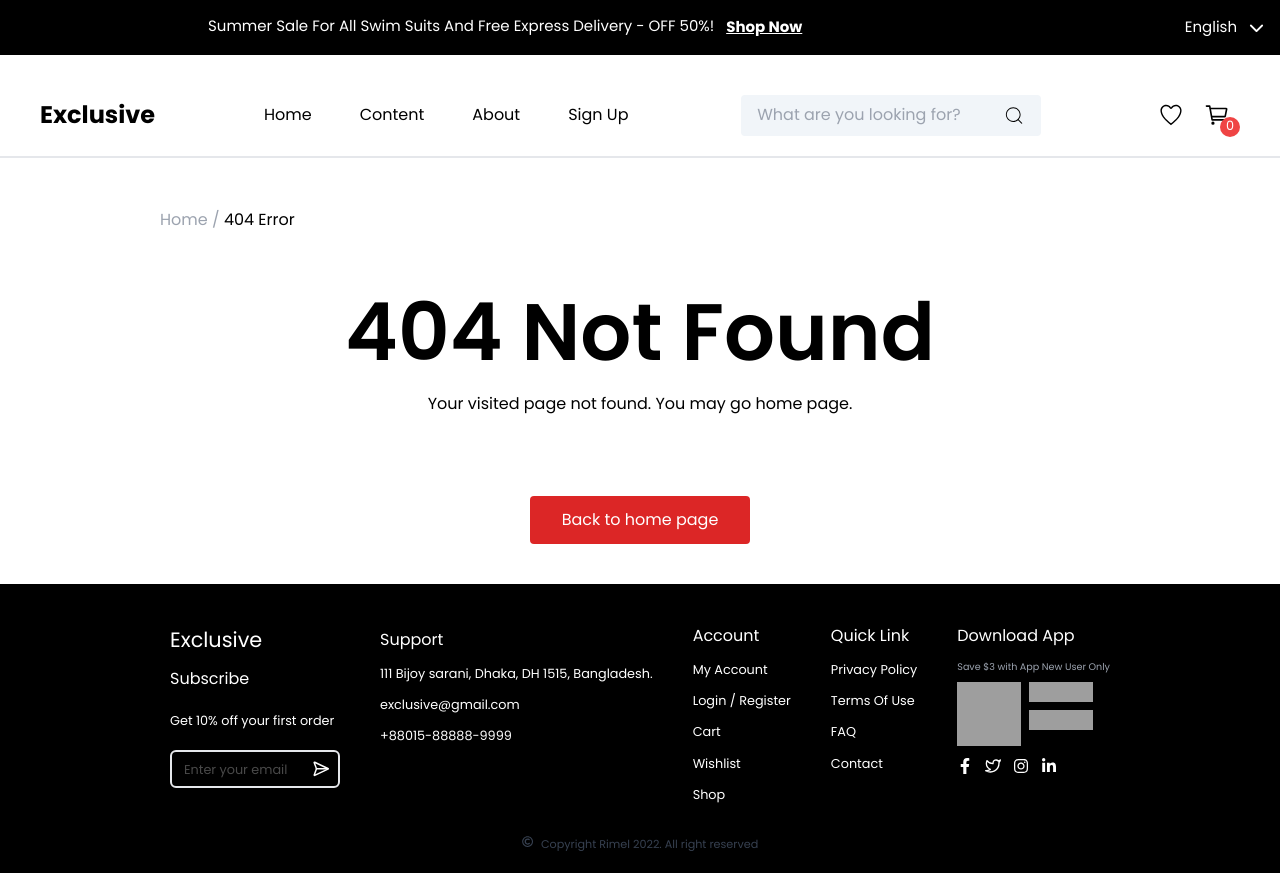
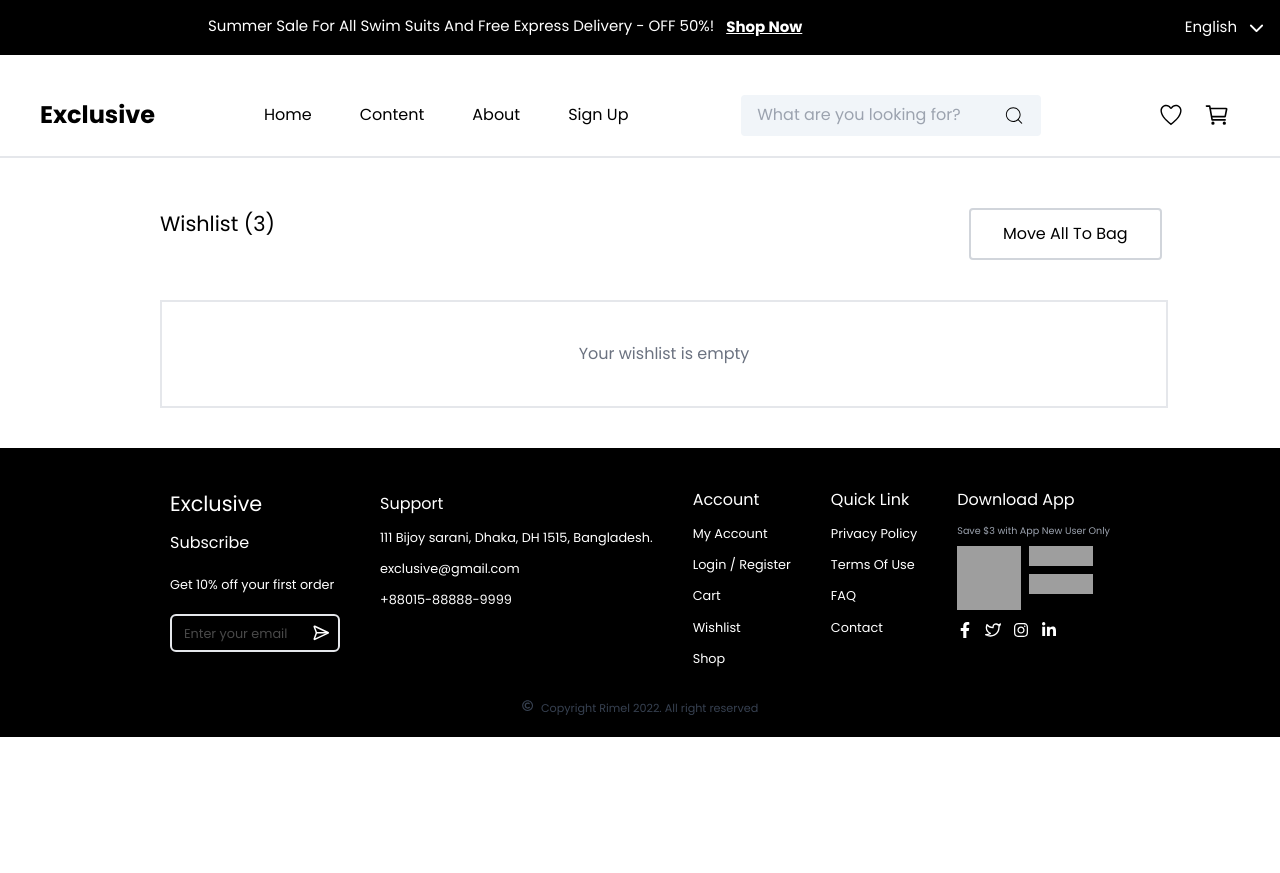
Before and after one commit to ayaosamaramadan/MERN-Ecommerce, a React (Vite) app: page /wishlist in a window 1280 px wide. After the commit the page ends 800 px from the top, so only its background shows below. Built offline with nearby package versions, Linux system fonts and the light colour scheme; grey boxes are pictures that could not be loaded; a web font is replaced by a local one.

Commit message:
add item to wishlist

```diff
--- a/src/App.tsx
+++ b/src/App.tsx
@@ -8,6 +8,7 @@ import About from "./components/About";
 import NotFound from "./components/NotFound";
 import Footer from "./components/Home/Footer";
 import Cart from "./components/Cart";
+import Wishlist from "./components/Wishlist";
 import { ToastContainer } from "react-toastify";
 
 const App = () => {
@@ -27,6 +28,7 @@ const App = () => {
         <Route path="/about" element={<About />} />
         <Route path="/cart" element={<Cart />} />
         <Route path="*" element={<NotFound />} />
+        <Route path="/wishlist" element={<Wishlist />} />
 
       </Routes>
       <Footer/>
--- a/src/components/Home/Sales.tsx
+++ b/src/components/Home/Sales.tsx
@@ -11,6 +11,7 @@ import {
 import { Productpro } from "../../types/product.";
 import { useDispatch } from "react-redux";
 import { addToCart } from "../../reducers/cart";
+import { addToWish } from "../../reducers/wishlistt";
 
 const Sales = () => {
 
@@ -18,6 +19,10 @@ const Sales = () => {
   const handleAddToCart = (product: Productpro) => {
     dispatch(addToCart(product));
   };
+
+  const addtowish = (product: Productpro) => {
+    dispatch(addToWish(product));
+  }
 
 
   return (
@@ -28,7 +33,7 @@ const Sales = () => {
           <div key={product.id}>
             <div className="flex flex-col rounded hover:opacity-100 relative group m-4 border border-gray-200 p-4 bg-slate-100">
               <div className="justify-items-end w-full">
-                <IoIosHeartEmpty className="bg-white mt-2 rounded-2xl mr-[14px] text-3xl p-1" />
+                <IoIosHeartEmpty className="bg-white mt-2 rounded-2xl mr-[14px] text-3xl p-1" onClick={() => addtowish(product)}/>
                 <IoEyeOutline className="bg-white mt-2 rounded-2xl text-3xl p-1 mr-[14px]" />
               </div>
               <img
--- a/src/components/Navi.tsx
+++ b/src/components/Navi.tsx
@@ -76,13 +76,24 @@ const Navi = () => {
           </div>
 
           <div className="text-black flex 2xl:text-[26px] xl:text-[26px] sm:text-[22px] 2sm:text-[22px]  mt-4 lg:mt-0 lg:mr-[50px] xl:pl-5">
-            <IoIosHeartEmpty className="mr-[10px]" />
+
+            <Link to="./wishlist">
+             <IoIosHeartEmpty className="mr-[10px]" />
+           {cartItemCount===0 ? null :  <span className="bg-red-500 text-white p-1 rounded-full w-5 h-5 flex items-center justify-center absolute top-[6rem] right-[5.5rem] text-[0.8rem] pb-[0.4rem]">
+              {cartItemCount}
+            </span>
+            }
+
+            </Link>
+
           <Link to="./cart">
           <IoCartOutline className="ml-[10px]" />
-          <span className="bg-red-500 text-white p-1 rounded-full w-5 h-5 flex items-center justify-center absolute top-[7.3rem] right-[2.5rem] text-[0.8rem] pb-[0.4rem]">
+
+          </Link>
+          {cartItemCount===0 ? null :   <span className="bg-red-500 text-white p-1 rounded-full w-5 h-5 flex items-center justify-center absolute top-[6rem] right-[2.5rem] text-[0.8rem] pb-[0.4rem]">
               {cartItemCount}
             </span>
-          </Link>
+            }
           </div>
         </div>
       </div>
--- /dev/null
+++ b/src/components/Wishlist.tsx
@@ -0,0 +1,58 @@
+import { useSelector } from 'react-redux';
+// import {salesProducts} from '../api/sales';
+// import { Productpro } from '../types/product.';
+import { RootState } from '../main';
+
+const Wishlist = () => {
+    const items = useSelector((state: RootState) => state.wish.items);
+
+    return ( <>
+<div className="mt-52 ml-40">
+
+      <div className="justify-between flex">
+        <span className="text-[1.3rem]">Wishlist ({3})</span>
+      <button
+          type="submit"
+          className="mr-[7.4rem] border-2 border-gray-300 hover:bg-red-500 px-8 rounded text-black hover:text-white py-3 text-center"
+        >
+          Move All To Bag
+        </button>
+</div>
+
+
+
+           {items.length === 0 ? (
+                <div className="justify-center flex w-[90%] mt-10 py-10 border-2">
+                  <p className="text-center text-gray-500">Your wishlist is empty</p>
+                </div>
+              ) : (
+                <>
+            <div className='flex'>
+                    {items.map((item) => (
+                      <ul
+                          key={item.id}
+                      >
+                        <li>
+                          <img
+                            src={item.image}
+                            alt="product img"
+
+                          />
+                          <p>
+                            {item.name.split(" ").slice(0, 2).join(" ")}
+                          </p>
+                        </li>
+                        <li>${item.afterdiscount}</li>
+
+                      </ul>
+                    ))}
+                 </div>
+                </>
+              )}
+
+
+    </div>
+    </> );
+}
+
+export default Wishlist;
--- a/src/main.tsx
+++ b/src/main.tsx
@@ -6,10 +6,12 @@ import { configureStore } from "@reduxjs/toolkit";
 import { Provider } from "react-redux";
 
 import cartReducer from "./reducers/cart";
+import wishReducer from "./reducers/wishlistt";
 
 const store = configureStore({
   reducer: {
     cartt: cartReducer,
+    wish: wishReducer,
   },
 });
 
--- /dev/null
+++ b/src/reducers/wishlistt.ts
@@ -0,0 +1,49 @@
+import { createSlice } from "@reduxjs/toolkit";
+import { toast } from "react-toastify";
+
+
+export interface WishItem {
+   id: number;
+   image: string;
+    name: string;
+    price: number;
+    afterdiscount: number;
+  }
+
+interface WishState {
+  items: WishItem[];
+}
+const initialState: WishState = {
+    items: localStorage.getItem("favs")
+    ? JSON.parse(localStorage.getItem("favs")!)
+    : [],
+
+};
+
+
+const wishSlice = createSlice({
+     name: "favorite",
+      initialState,
+      reducers: {
+        addToWish: (state, action) => {
+             const index = state.items.findIndex(
+                    (item) => item.id === action.payload.id
+                  );
+                  if (index >= 0) {
+                    return;
+                  } else {
+                    const newItem = { ...action.payload, quantity: 1 };
+
+                    state.items.push(newItem);
+                  }
+                  toast.success("Item added to your wishlist");
+                  localStorage.setItem("favs", JSON.stringify(state.items));
+      },
+
+    },
+});
+
+
+export const {addToWish } = wishSlice.actions;
+
+export default wishSlice.reducer;
```
